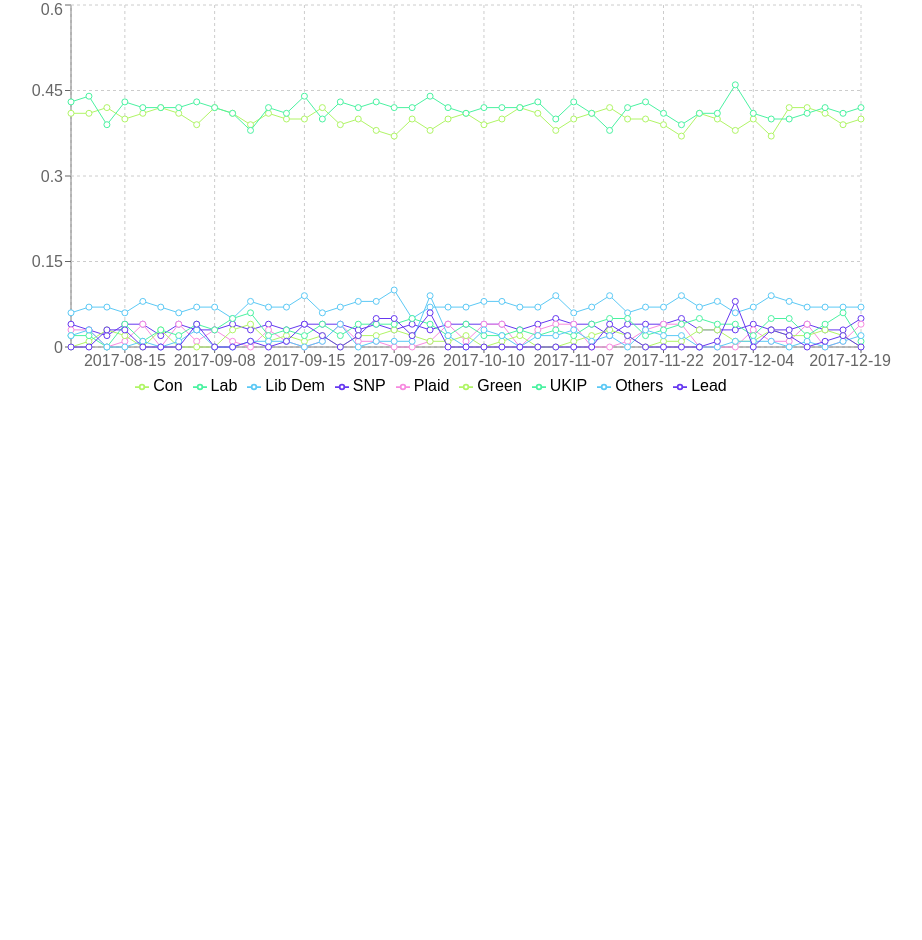
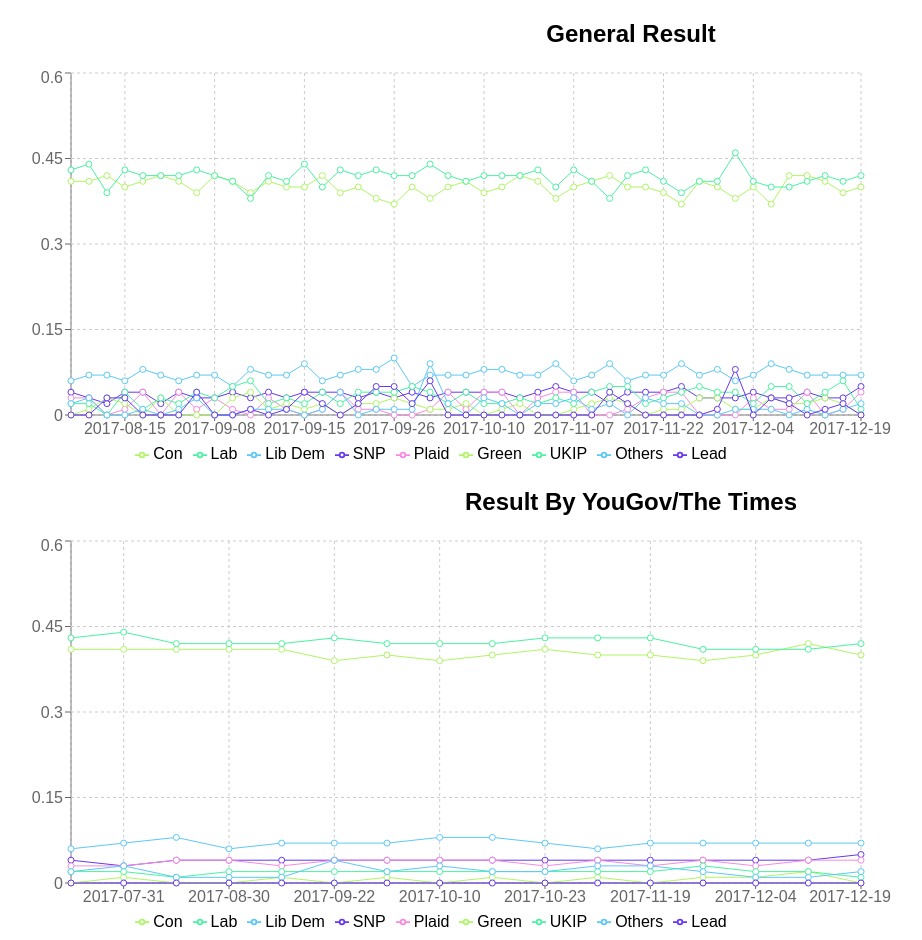
Before and after one commit to tianhanl/visualization, a React (Create React App) app: page / in a window 1280 px wide. Shown: the whole page, without its empty margins (9-931 px from the left). Before the commit the page ends 800 px from the top, so only its background shows below. Built offline with nearby package versions, Linux system fonts and the light colour scheme.

Commit message:
distill line graph into separate components

```diff
--- /dev/null
+++ b/src/components/LineGraph.js
@@ -0,0 +1,20 @@
+import React from 'react';
+import { LineChart, Line, XAxis, YAxis, CartesianGrid, Tooltip, Legend } from "recharts";
+
+const defaultColors = ['#B0F566', '#4AF2A1', '#5CC9F5', '#6638F0', '#F78AE0'];
+
+const LineGraph = ({data, lineKeys, colors=defaultColors}) => (
+    <LineChart width={900} height={400} data={data}
+               margin={{top: 5, right: 30, left: 20, bottom: 5}}>
+        <XAxis dataKey="date"/>
+        <YAxis/>
+        <CartesianGrid strokeDasharray="3 3"/>
+        <Tooltip/>
+        <Legend />
+        {
+            lineKeys.map((key, index)=> <Line dataKey={key} stroke={colors[index%colors.length]} />)
+        }
+    </LineChart>
+);
+
+export default LineGraph;
--- a/src/components/test.js
+++ b/src/components/test.js
@@ -1,5 +1,6 @@
 import React from 'react';
-import { LineChart, Line, XAxis, YAxis, CartesianGrid, Tooltip, Legend } from "recharts";
+
+import LineGraph from './LineGraph';
 
 let data = [{
     date: '2017-07-18',
@@ -596,20 +597,19 @@ data = data.map(item => {
 let LineKeys = Object.keys(data[0]);
 LineKeys = LineKeys.filter(key => !(key == 'date' || key=='agency'));
 
-let colors = ['#B0F566', '#4AF2A1', '#5CC9F5', '#6638F0', '#F78AE0'];
+const dataYouGov = data.filter(x => x.agency == 'YouGov/The Times');
+const Test = () => (
+    <div>
+        <section>
+            <h2>General Result</h2>
+            <LineGraph data={data} lineKeys={LineKeys} />
+        </section>
 
-const Test = () => (
-    <LineChart width={900} height={400} data={data}
-               margin={{top: 5, right: 30, left: 20, bottom: 5}}>
-        <XAxis dataKey="date"/>
-        <YAxis/>
-        <CartesianGrid strokeDasharray="3 3"/>
-        <Tooltip/>
-        <Legend />
-        {
-            LineKeys.map((key, index)=> <Line dataKey={key} stroke={colors[index%colors.length]} />)
-        }
-    </LineChart>
+    <section>
+        <h2>Result By YouGov/The Times</h2>
+        <LineGraph data={dataYouGov} lineKeys={LineKeys} />
+    </section>
+    </div>
 );
 
 export default Test;
```
